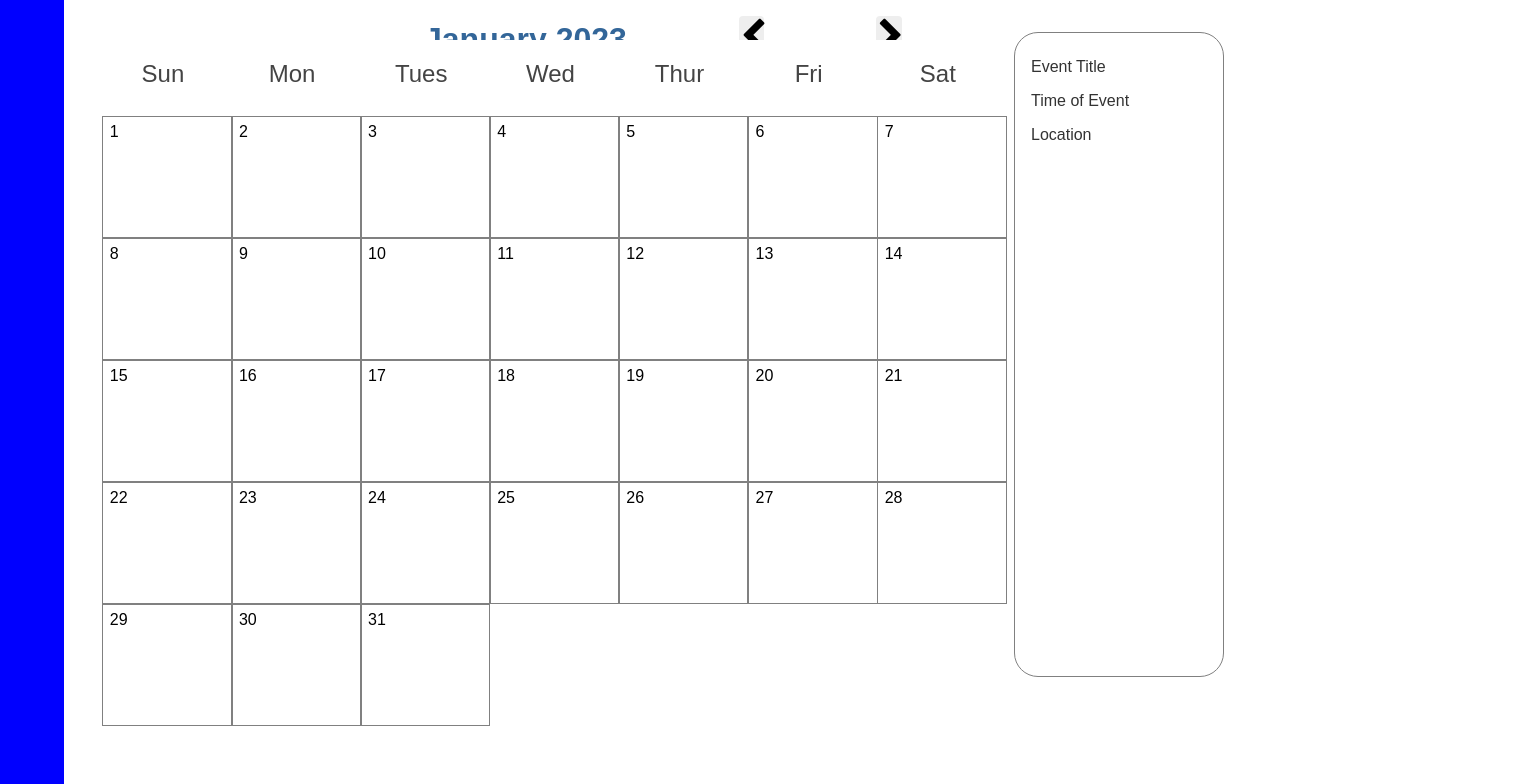
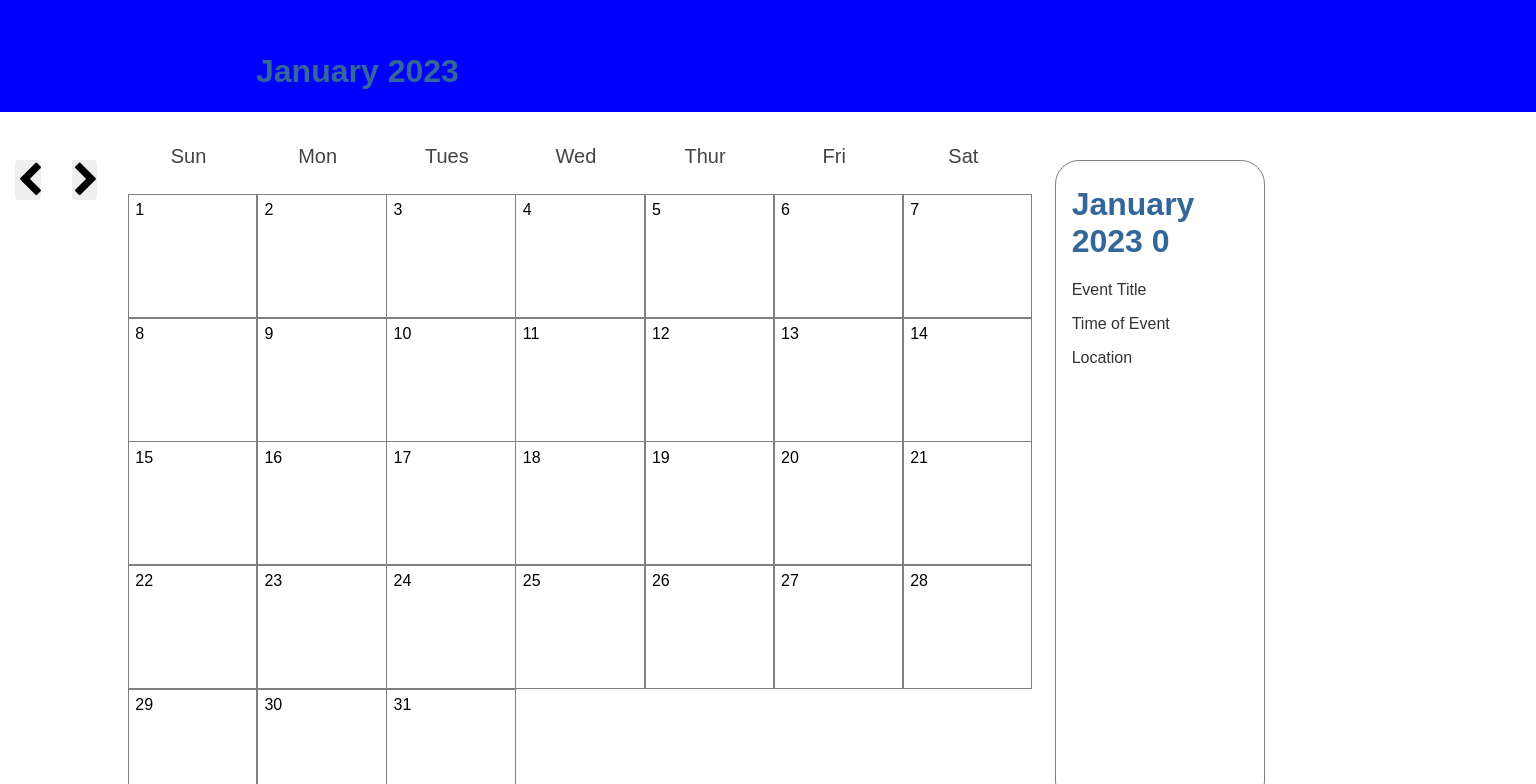
Before and after one commit to Gbell26/Calendar-App, an Angular app in the folder angular-calendar/: page / in a window 1280 px wide. Shown: the top 784 px of the page, 1536 px wide, since content can reach past the window. Built offline with nearby package versions, Linux system fonts and the light colour scheme.

Commit message:
Added top bar & passing data between elements

```diff
--- a/angular-calendar/src/app/app.component.css
+++ b/angular-calendar/src/app/app.component.css
@@ -1,4 +1,5 @@
 .parent{
     margin: 0 0 0 0;
     padding: 0 0 0 0;
+    display:block;
 }
--- a/angular-calendar/src/app/calendar-component/calendar-component.component.css
+++ b/angular-calendar/src/app/calendar-component/calendar-component.component.css
@@ -1,9 +1,9 @@
 
 .calendar-container{
+    margin-top: 8rem;
     margin-left: 0;
     size:5px;
-    top:5vh;
-    left:8vw;
+    left:0;
     width:70vw;
     height:100vh;
     border-color: black;
@@ -13,10 +13,10 @@
     grid-template-columns: 1fr 1fr 1fr 1fr 1fr 1fr 1fr;
     grid-template-rows: .5fr 1fr 1fr 1fr 1fr 1fr 1fr;
     gap: .5rem;
-    position:absolute;
 }
 .day-week{
     text-align: center;
+    font-size: 20px;
 }
 .day-container{
     text-align: left;
@@ -35,11 +35,20 @@
     cursor:pointer;
     background-color: grey;
 }
+.day-container:focus{
+    background-color: blue;
+}
+.parent{
+    padding: 0 0 0 0;
+    height:100vh;
+    width:100vw;
+}
 .parent-calendar{
+        padding-top: 2rem;
         margin: 0 0 0 0;
         padding: 0 0 0 0;
         display: flex;
-        height:100vh;
+        height:92vh;
         width:100vw;
         align-items: flex-start;
         justify-content: space-around;
@@ -51,10 +60,11 @@
     width:2vw;
     margin-left: 0;
     margin-right:0;
+    margin-top: 10rem;
 }
 .month{
+    padding-top: 5rem;
     text-align: center;
-    margin-left:20%;
-    margin-bottom: 1rem;
+    margin-left: 20%;
     height:5vh;
 }
--- a/angular-calendar/src/app/calendar-component/calendar-component.component.html
+++ b/angular-calendar/src/app/calendar-component/calendar-component.component.html
@@ -1,8 +1,7 @@
 <link rel="stylesheet" href="https://cdnjs.cloudflare.com/ajax/libs/font-awesome/4.7.0/css/font-awesome.min.css">
+<div class="parent">
+<app-sidebar-component [month]="startMonth" [year]="startYear"></app-sidebar-component>
 <div class="parent-calendar">
-<app-sidebar-component></app-sidebar-component>
-<h1 class="month">{{startMonth}} {{startYear}}
-</h1>
 <button class="calendar-button" type="button" (click)="previousMonth()"><i class="fa fa-chevron-left" style="font-size:36px"></i></button>
 <button class="calendar-button" type="button" (click)="nextMonth()"><i class="fa fa-chevron-right" style="font-size:36px"></i></button>
 <div class="calendar-container">
@@ -14,7 +13,8 @@
     <h2 class="day-week">Fri</h2>
     <h2 class="day-week">Sat</h2>
     <div class="day-container" *ngFor="let number of dayPadding"></div>
-    <div class="day-container" *ngFor="let number of dayNumbers; let i=index">{{i+1}}</div>
+    <div class="day-container" *ngFor="let number of dayNumbers; let i=index" tabindex={{i}}>{{i+1}}</div>
 </div>
-<app-day-component class="event"></app-day-component>
+<app-day-component class="event" [month]="startMonth" [year]="startYear" [day]="dayOfMonth"></app-day-component>
 </div>
+</div>
--- a/angular-calendar/src/app/calendar-component/calendar-component.component.ts
+++ b/angular-calendar/src/app/calendar-component/calendar-component.component.ts
@@ -28,14 +28,13 @@ export class CalendarComponentComponent {
   startMonth = this.months[this.startMonthNum];
   //Get the starting year
   startYear = this.date.getFullYear();
-
+  dayOfMonth=0;
   //get the number of days in the month based on the starting month and year
   numberOfDaysInCurrentMonth = this.daysInMonth(this.startYear, this.startMonthNum);
 
   //Get the number of days you need to pad the beginning of the calendar in order to start on the
   //correct day of the week
   paddingDays=this.firstWeekDay(this.startYear, this.startMonthNum);
-
 
   ngOnInit(){
     //Fill dayNumbers array with the number of days in the starting month
--- a/angular-calendar/src/app/day-component/day-component.component.css
+++ b/angular-calendar/src/app/day-component/day-component.component.css
@@ -3,7 +3,7 @@
     padding-left:1rem;
     margin-left:0;
     margin-right:0;
-    margin-top:2rem;
+    margin-top:10rem;
     background-color:white;
     width:15vw;
     height:80vh;
--- a/angular-calendar/src/app/day-component/day-component.component.html
+++ b/angular-calendar/src/app/day-component/day-component.component.html
@@ -1,5 +1,5 @@
 <div class="event-container">
-    <h1>{{month}}</h1>
+    <h1>{{month}} {{year}} {{day}}</h1>
     <div>
     <p>Event Title</p>
     <p>Time of Event</p>
--- a/angular-calendar/src/app/day-component/day-component.component.ts
+++ b/angular-calendar/src/app/day-component/day-component.component.ts
@@ -1,4 +1,4 @@
-import { Component,OnInit } from '@angular/core';
+import { Component,OnInit, Input } from '@angular/core';
 
 @Component({
   selector: 'app-day-component',
@@ -6,6 +6,8 @@ import { Component,OnInit } from '@angular/core';
   styleUrls: ['./day-component.component.css']
 })
 export class DayComponentComponent {
-  month="";
+  @Input() month="";
+  @Input() year=0;
+  @Input() day=0;
 
 }
--- a/angular-calendar/src/app/sidebar-component/sidebar-component.component.css
+++ b/angular-calendar/src/app/sidebar-component/sidebar-component.component.css
@@ -4,7 +4,9 @@
     top: 0;
     margin-left: 0;
     margin-right:0;
-    height:100vh;
-    width:5vw;
+    height:10vh;
+    width:100vw;
     background-color: blue;
+    padding-left: 20%;
+    padding-top: 2.5%;
 }
--- a/angular-calendar/src/app/sidebar-component/sidebar-component.component.html
+++ b/angular-calendar/src/app/sidebar-component/sidebar-component.component.html
@@ -1 +1,4 @@
-<div class="side-bar"></div>
+<div class="side-bar">
+    <h1 class="month">{{month}} {{year}}
+    </h1>
+</div>
--- a/angular-calendar/src/app/sidebar-component/sidebar-component.component.ts
+++ b/angular-calendar/src/app/sidebar-component/sidebar-component.component.ts
@@ -1,4 +1,4 @@
-import { Component } from '@angular/core';
+import { Component, Input} from '@angular/core';
 
 @Component({
   selector: 'app-sidebar-component',
@@ -6,5 +6,6 @@ import { Component } from '@angular/core';
   styleUrls: ['./sidebar-component.component.css']
 })
 export class SidebarComponentComponent {
-
+  @Input() month=""
+  @Input() year=0
 }
```
